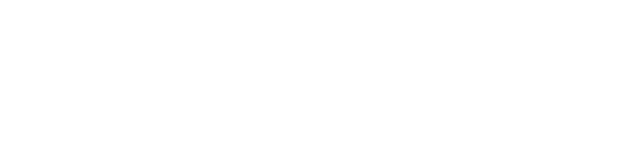
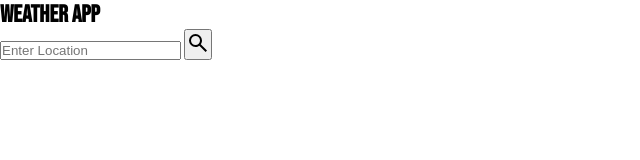
Before and after one commit to KunalR1511/Weather-Application, a plain HTML site: page index.html in a window 1280 px wide. Shown: the whole page, without its empty margins (0-640 px from the left). Drawn offline with Linux system fonts and the light colour scheme.

Commit message:
Initial CSS

```diff
--- a/index.html
+++ b/index.html
@@ -8,8 +8,15 @@
     <script src="action.js"></script>
 </head>
 <body>
+
     <div class="app-wrapper">
-
+        <h2>Weather App</h2>
+        <form id="">
+            <input id="weather-input" type="text" placeholder="Enter Location" autocomplete="off">
+            <button id="weather-search">
+                <svg xmlns="http://www.w3.org/2000/svg" height="24px" viewBox="0 -960 960 960" width="24px" fill="black"><path d="M784-120 532-372q-30 24-69 38t-83 14q-109 0-184.5-75.5T120-580q0-109 75.5-184.5T380-840q109 0 184.5 75.5T640-580q0 44-14 83t-38 69l252 252-56 56ZM380-400q75 0 127.5-52.5T560-580q0-75-52.5-127.5T380-760q-75 0-127.5 52.5T200-580q0 75 52.5 127.5T380-400Z"/></svg>
+            </button>
+        </form>
     </div>
 
 </body>
--- a/styles.css
+++ b/styles.css
@@ -0,0 +1,10 @@
+@import url('https://fonts.googleapis.com/css2?family=Bebas+Neue&display=swap');
+*{
+    padding: 0;
+    margin: 0;
+}
+body{
+    font-family: "Bebas Neue", sans-serif;
+    font-weight: 200;
+    font-style: normal;
+  }
```
